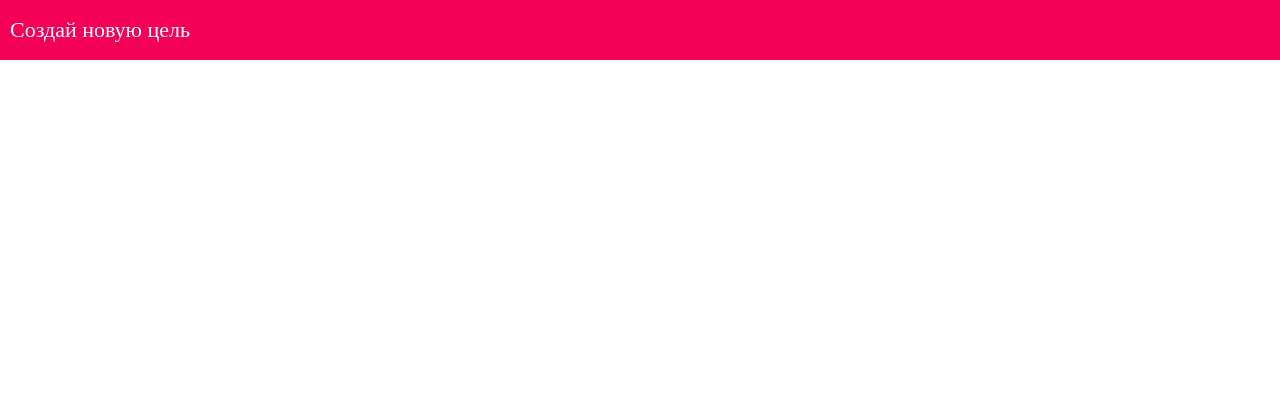
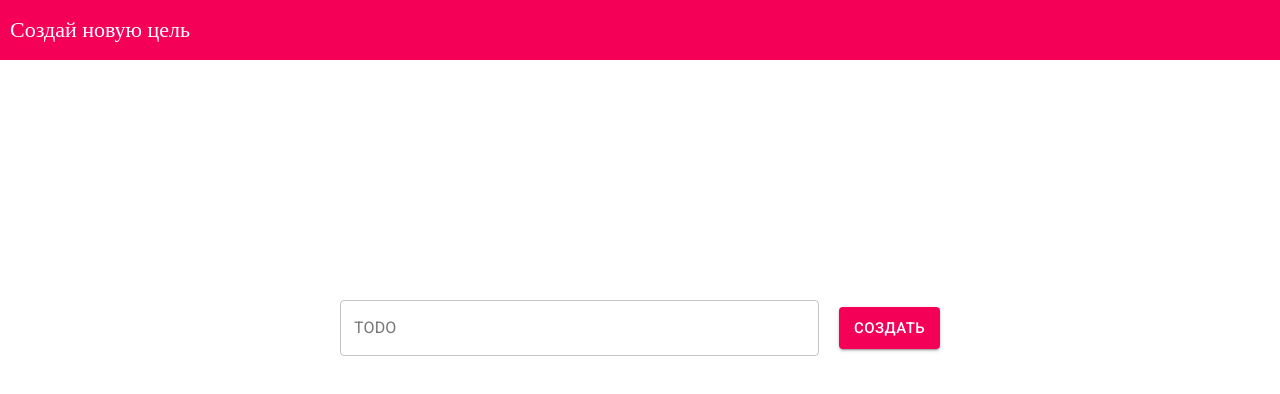
Before and after one commit to Kirill2034/todo_trello, a React (Create React App) app: page /create in a window 1280 px wide. Shown: the top 394 px of the page. Built offline with nearby package versions, Linux system fonts and the light colour scheme.

Commit message:
Added form CreateTodo

```diff
--- a/src/views/CreateTodo/CreateTodo.module.css
+++ b/src/views/CreateTodo/CreateTodo.module.css
@@ -1,5 +1,13 @@
+.Wrapper {
+  position: relative;
+  display: flex;
+  flex-direction: column;
+  justify-content: center;
+  align-items: center;
+}
+
 .Header {
-  position: absolute;
+  position: fixed;
   box-sizing: border-box;
   right: 0;
   left: 0;
@@ -12,3 +20,11 @@
   font-size: 22px;
   background-color: #f50057;
 }
+
+.TextField {
+  display: flex;
+  justify-content: space-around;
+  align-items: center;
+  margin-top: 300px;
+  width: 600px;
+}
--- a/src/views/CreateTodo/CreateTodo.tsx
+++ b/src/views/CreateTodo/CreateTodo.tsx
@@ -1,7 +1,44 @@
-import React from 'react';
+import React, { useState } from 'react';
+import { Box, TextField, Button } from '@material-ui/core';
 import classes from './CreateTodo.module.css';
 
 const CreateTodo = () => {
-  return <div className={classes.Header}>Создай новую цель</div>;
+  const [todo, setTodo] = useState('');
+
+  const onClick = () => {
+    console.log(todo);
+  };
+
+  // const onChange = (event) => {
+  //   {todo} = event.target.value;
+  //   setTodo({todo})
+  // }
+
+  return (
+    <Box className={classes.Wrapper}>
+      <Box className={classes.Header}>Создай новую цель</Box>
+      <Box className={classes.TextField}>
+        <TextField
+          value={todo}
+          label="TODO"
+          variant="outlined"
+          color="secondary"
+          fullWidth
+          style={{ marginRight: 20 }}
+          onChange={(e) => {
+            setTodo(e.target.value);
+          }}
+        />
+        <Button
+          variant="contained"
+          color="secondary"
+          size="large"
+          onClick={onClick}
+        >
+          Создать
+        </Button>
+      </Box>
+    </Box>
+  );
 };
 export default CreateTodo;
```
